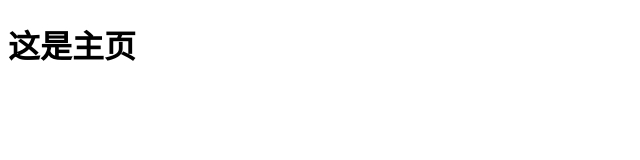
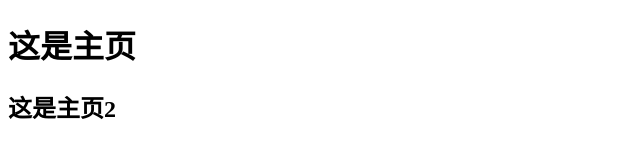
Before and after one commit to lvyaunyuan/git-lvyuanyuan, a plain HTML site: page index.html in a window 1280 px wide. Shown: the whole page, without its empty margins (0-640 px from the left). Drawn offline with Linux system fonts and the light colour scheme.

Commit message:
初始化2

```diff
--- a/index.html
+++ b/index.html
@@ -6,6 +6,6 @@
 </head>
 <body>
 <h1>这是主页</h1>
-
+<h2>这是主页2</h2>
 </body>
 </html>
```
